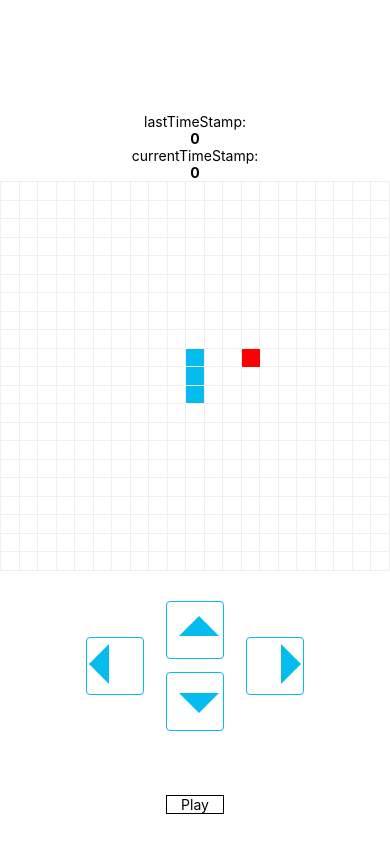
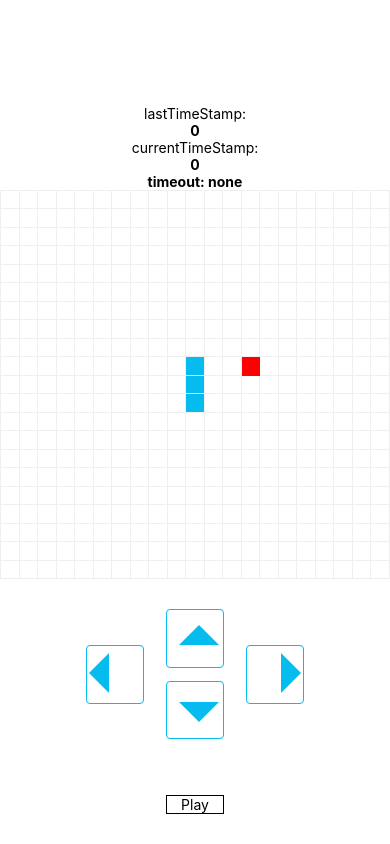
Before and after one commit to xanoosh/expo-snake, a React Native app: screen / in a window 390 px wide. Built offline with nearby package versions, Linux system fonts and the light colour scheme.

Commit message:
trying to implement snake loop with timeout

```diff
--- a/App.js
+++ b/App.js
@@ -28,7 +28,7 @@ export default function App() {
   const [lastTimeStamp, setLastTimeStamp] = useState(0);
   const [currentTimeStamp, setCurrentTimeStamp] = useState(0);
   const [foodPosition, setFoodPosition] = useState();
-  const [snakeInterval, setSnakeInterval] = useState();
+  const [snakeTimeout, setSnakeTimeout] = useState();
 
   // main game loop (animationFrame):
   // const gameLoop = (timeStamp) => {
@@ -55,24 +55,33 @@ export default function App() {
   //   }
   // };
 
-  //main game loop (setinterval)
+  //main game loop (setTimeout)
+
+  // var myFunction = function () {
+  //   counter *= 10;
+  //   setTimeout(myFunction, counter);
+  // };
+  // setTimeout(myFunction, counter);
   const gameLoop = () => {
-    setLastTimeStamp(timeStamp);
+    // setSnakeTimeout(clearTimeout(snakeTimeout));
     let newSnakeHead = getNewSnakeHeadPosition(
       snakePosition[0],
       snakeDirection,
       boardSquareSize
     );
-    if (isFoodEaten(foodPosition, newSnakeHead)) {
-      digest(newSnakeHead, setSnakePosition);
-      newSnakeHead = getNewSnakeHeadPosition(
-        snakePosition[0],
-        snakeDirection,
-        boardSquareSize
-      );
-      getFoodPosition(snakePosition, boardSquareSize, setFoodPosition);
-      setSnakeSpeed((prev) => prev - 5);
-    } else move(newSnakeHead, setSnakePosition);
+    move(newSnakeHead, setSnakePosition);
+    // if (isFoodEaten(foodPosition, newSnakeHead)) {
+    //   digest(newSnakeHead, setSnakePosition);
+    //   newSnakeHead = getNewSnakeHeadPosition(
+    //     snakePosition[0],
+    //     snakeDirection,
+    //     boardSquareSize
+    //   );
+    //   getFoodPosition(snakePosition, boardSquareSize, setFoodPosition);
+    //   setSnakeSpeed((prev) => prev - 5);
+    // } else move(newSnakeHead, setSnakePosition);
+    // on speed change:
+    setSnakeTimeout(setTimeout(gameLoop, snakeSpeed));
   };
 
   useEffect(() => {
@@ -81,8 +90,8 @@ export default function App() {
 
   useEffect(() => {
     // if (gameOn) requestAnimationFrame(gameLoop);
-    if (gameOn) setSnakeInterval(setInterval(gameLoop, snakeSpeed));
-    if (!gameOn) setSnakeInterval(clearInterval(snakeInterval));
+    if (gameOn) setSnakeTimeout(setTimeout(gameLoop, snakeSpeed));
+    if (!gameOn) setSnakeTimeout(clearTimeout(gameLoop, snakeTimeout));
   }, [gameOn]);
 
   // useEffect(() => {
@@ -91,7 +100,11 @@ export default function App() {
 
   return (
     <View style={mainStyle.container}>
-      <TimeStampData last={lastTimeStamp} current={currentTimeStamp} />
+      <TimeStampData
+        last={lastTimeStamp}
+        current={currentTimeStamp}
+        timeout={snakeTimeout}
+      />
 
       <SnakeBoard
         boardSquareSize={boardSquareSize}
--- a/components/TimeStampData.js
+++ b/components/TimeStampData.js
@@ -1,13 +1,16 @@
 import React from 'react';
 import { Text } from 'react-native';
 
-const TimeStampData = ({ last, current }) => {
+const TimeStampData = ({ last, current, timeout }) => {
   return (
     <>
       <Text>lastTimeStamp:</Text>
       <Text style={{ fontWeight: 'bold' }}>{last}</Text>
       <Text>currentTimeStamp:</Text>
       <Text style={{ fontWeight: 'bold' }}>{current}</Text>
+      <Text style={{ fontWeight: 'bold' }}>
+        timeout: {timeout ? timeout : 'none'}
+      </Text>
     </>
   );
 };
```
